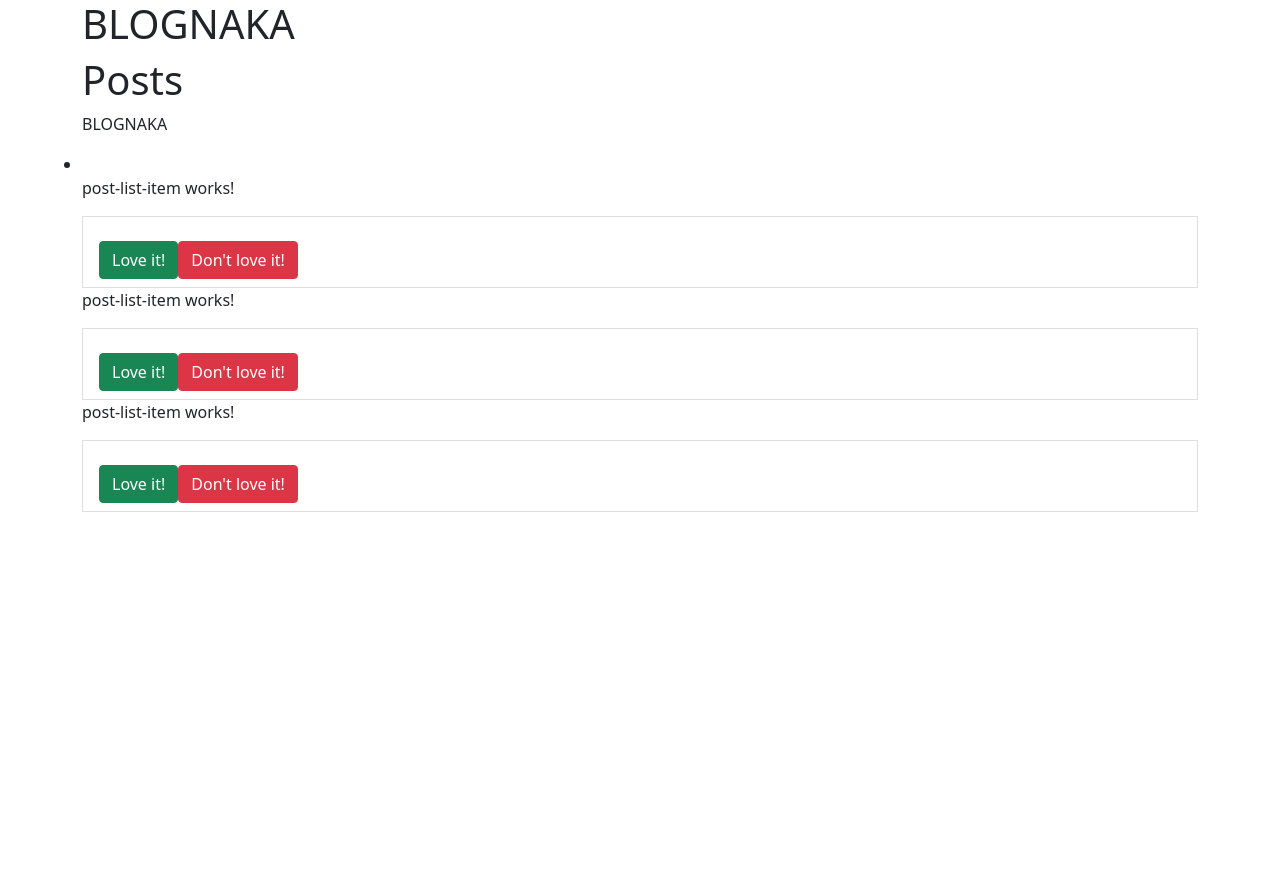
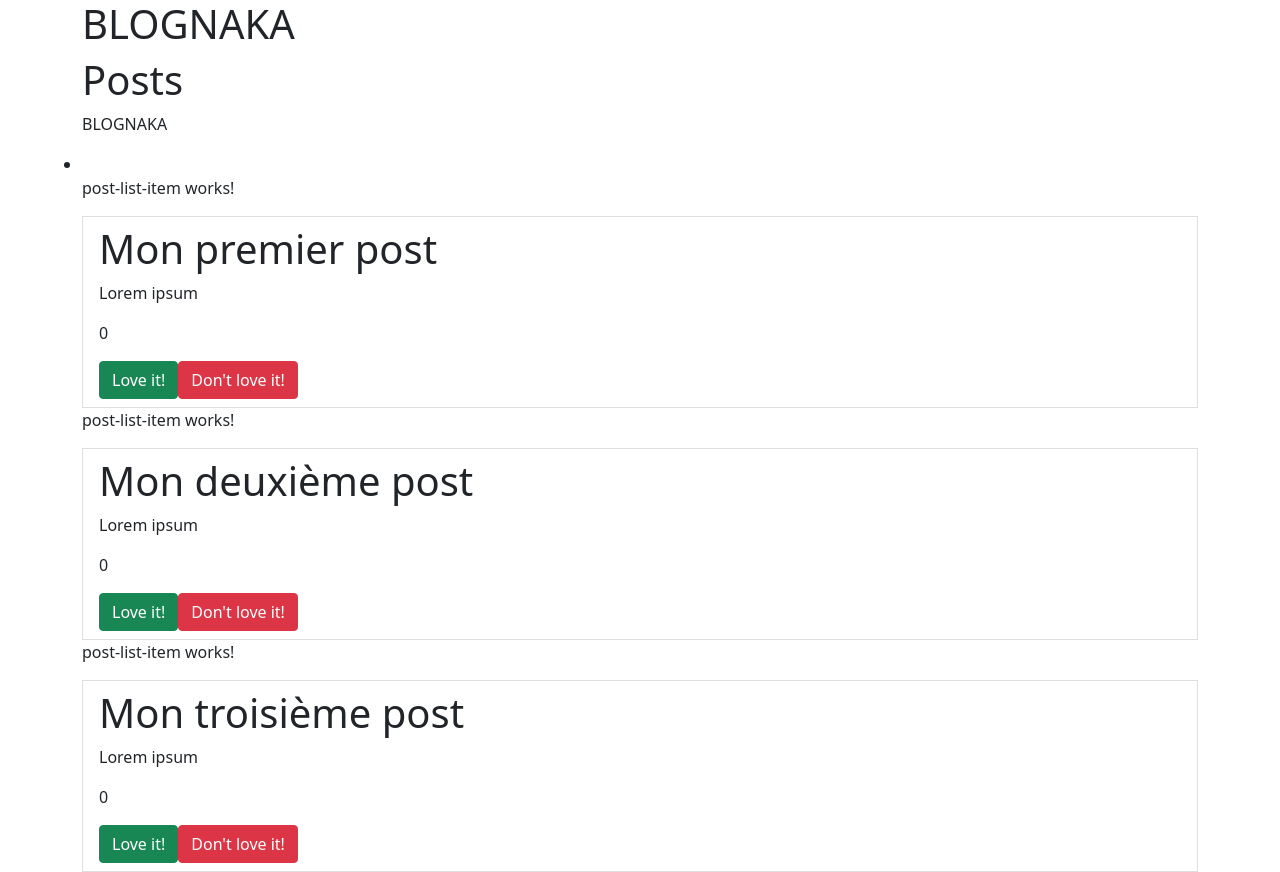
Before and after one commit to TRAFANOHARANTSOA/exercice-blog-angular, an Angular app: page / in a window 1280 px wide. Before the commit the page ends 800 px from the top, so only its background shows below. Built offline with nearby package versions, Linux system fonts and the light colour scheme.

Commit message:
exchange data with child template by the decorator @Input

```diff
--- a/src/app/app.component.html
+++ b/src/app/app.component.html
@@ -2,11 +2,7 @@
   <div class="row">
     <h1>{{title}} </h1>
         <div class="col-xw-12">
-         <app-post-list [titles]='title'
-                        [postMan]='posts'
-         ></app-post-list>
-
-
+         <app-post-list [titles]='title'[postMan]='posts'></app-post-list>
    </div>
   </div>
 </div>
--- a/src/app/post-list-item/post-list-item.component.html
+++ b/src/app/post-list-item/post-list-item.component.html
@@ -1,11 +1,14 @@
 <p>post-list-item works!</p>
+
 <li class="list-group-item">
-    <h2></h2>
-    <p></p>
-    <button class="btn btn-success">
+<h1>{{title}}</h1>
+<p>{{content}}</p>
+<p>{{loveIts}}</p>
+
+ <button class="btn btn-success">
         Love it!
-    </button>
-    <button class="btn btn-danger">
+</button>
+<button class="btn btn-danger">
         Don't love it!
-    </button>
+</button>
 </li>
--- a/src/app/post-list-item/post-list-item.component.ts
+++ b/src/app/post-list-item/post-list-item.component.ts
@@ -1,4 +1,5 @@
-import { Component, OnInit } from '@angular/core';
+import { Component, Input, OnInit } from '@angular/core';
+// import { Post } from 'post';
 
 @Component({
   selector: 'app-post-list-item',
@@ -7,6 +8,9 @@ import { Component, OnInit } from '@angular/core';
 })
 export class PostLIstItemComponent implements OnInit {
 
+  @Input() title: string | undefined;
+  @Input() content: string | undefined;
+  @Input() loveIts: number | undefined;
 
   constructor() {
   }
--- a/src/app/post-list/post-list.component.html
+++ b/src/app/post-list/post-list.component.html
@@ -3,5 +3,8 @@
 <p>{{titles}}</p>
 <li >
 </li>
-<app-post-list-item *ngFor= 'let post of postMan'> {{post}} </app-post-list-item>
+<app-post-list-item *ngFor= 'let post of postMan'
+                    [title]="post.title"
+                    [content]="post.content"
+                    [loveIts]="post.loveIts"> {{post}} </app-post-list-item>
 </ul>
```
